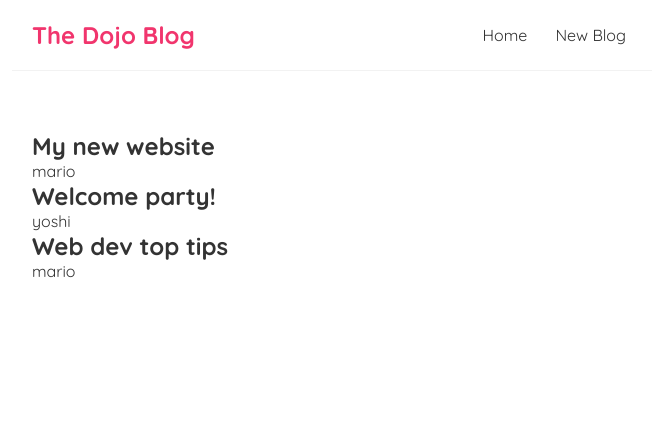
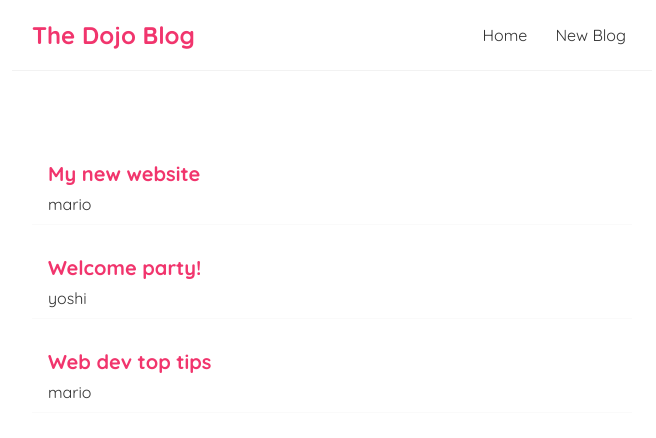
Before and after one commit to gloriaumutoni/dojo-blog, a React (Create React App) app: page / in a window 1280 px wide. Shown: the top 438 px of the page, without its empty margins (308-964 px from the left). Built offline with nearby package versions, Linux system fonts and the light colour scheme.

Commit message:
added styles to the home component

```diff
--- a/src/Home.js
+++ b/src/Home.js
@@ -16,7 +16,7 @@
     return (
       <div className="home">
         {blogs.map((blog)=>(
-            <div className='' key={blog.id}>
+            <div className='blog-preview' key={blog.id}>
                 <h2>{blog.title}</h2>
                 <p>{blog.author}</p>
             </div>
--- a/src/index.css
+++ b/src/index.css
@@ -32,3 +32,18 @@
   margin: 40px auto;
   padding: 20px;
 }
+
+/* blog previews / list */
+.blog-preview {
+  padding: 10px 16px;
+  margin: 20px 0;
+  border-bottom: 1px solid #fafafa;
+}
+.blog-preview:hover {
+  box-shadow: 1px 3px 5px rgba(0,0,0,0.1);
+}
+.blog-preview h2 {
+  font-size: 20px;
+  color: #f1356d;
+  margin-bottom: 8px;
+}
```
